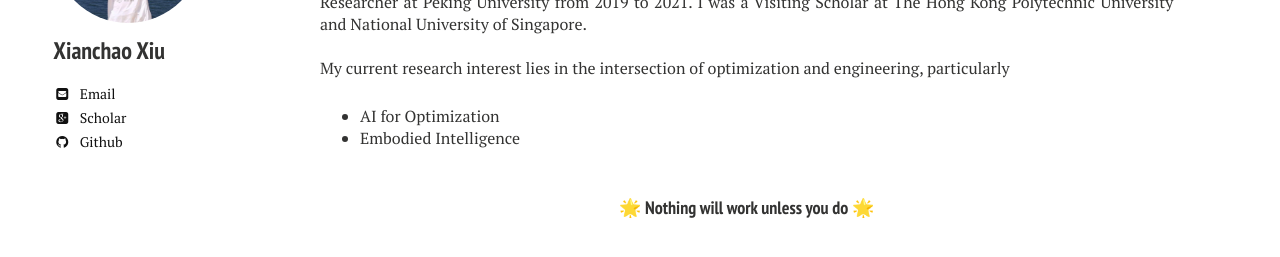
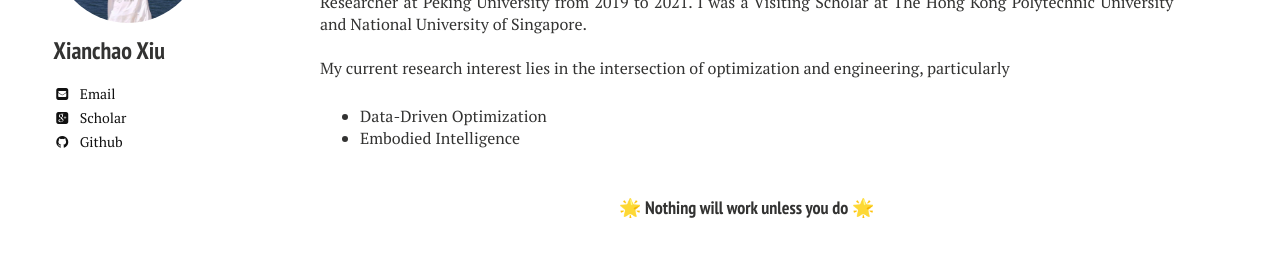
Before and after one commit to xianchaoxiu/xianchaoxiu.github.io, a Jekyll site: the page built from index.md, in a window 1280 px wide. Shown: the part 199-456 px from the top of the page. Built offline with Jekyll 4.4.1, drawn with Linux system fonts in a browser that asks for light colours; nearby versions of some CDN libraries.

Commit message:
Update home2.html

```diff
--- a/_layouts/home2.html
+++ b/_layouts/home2.html
@@ -35,7 +35,7 @@
 
         My current research interest lies in the intersection of optimization and engineering, particularly
    <ul>
-      <li> AI for Optimization </li>
+      <li> Data-Driven Optimization </li>
       <li> Embodied Intelligence </li> <br>
    </ul>
 
```
